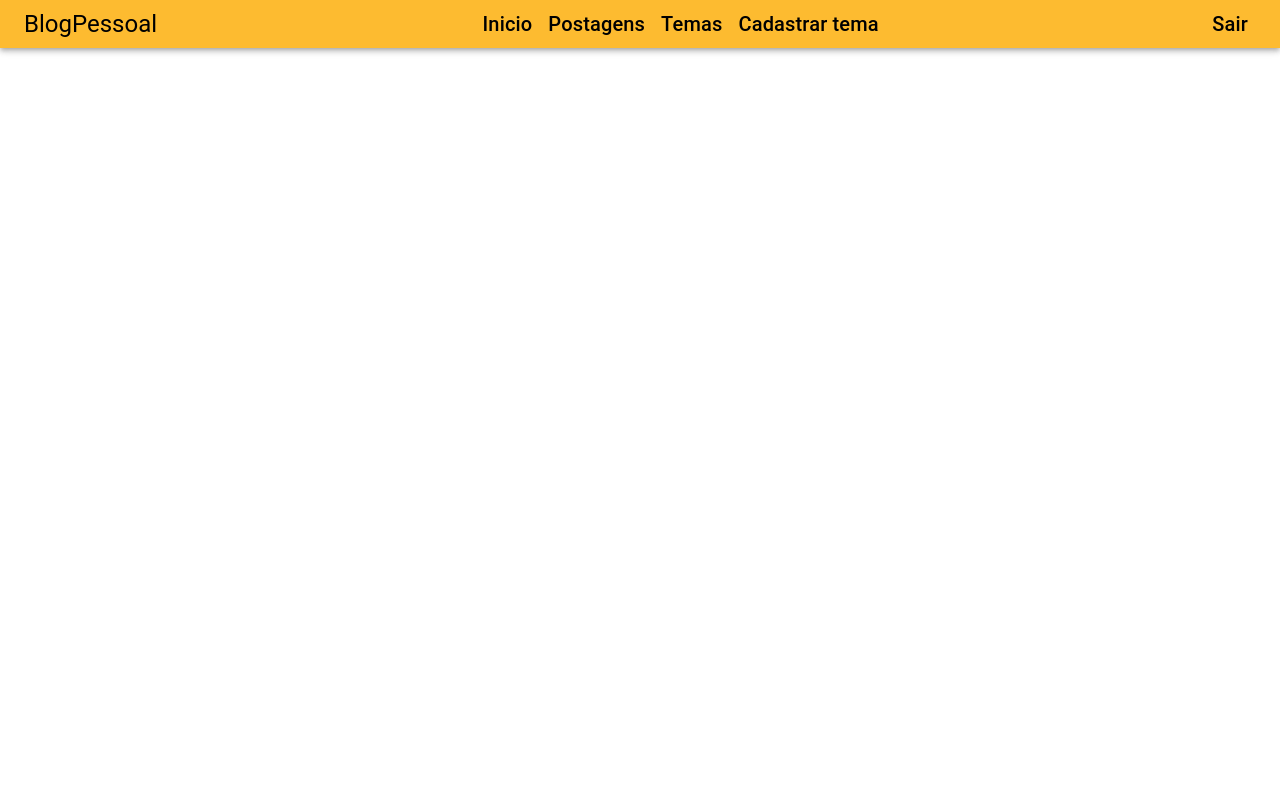
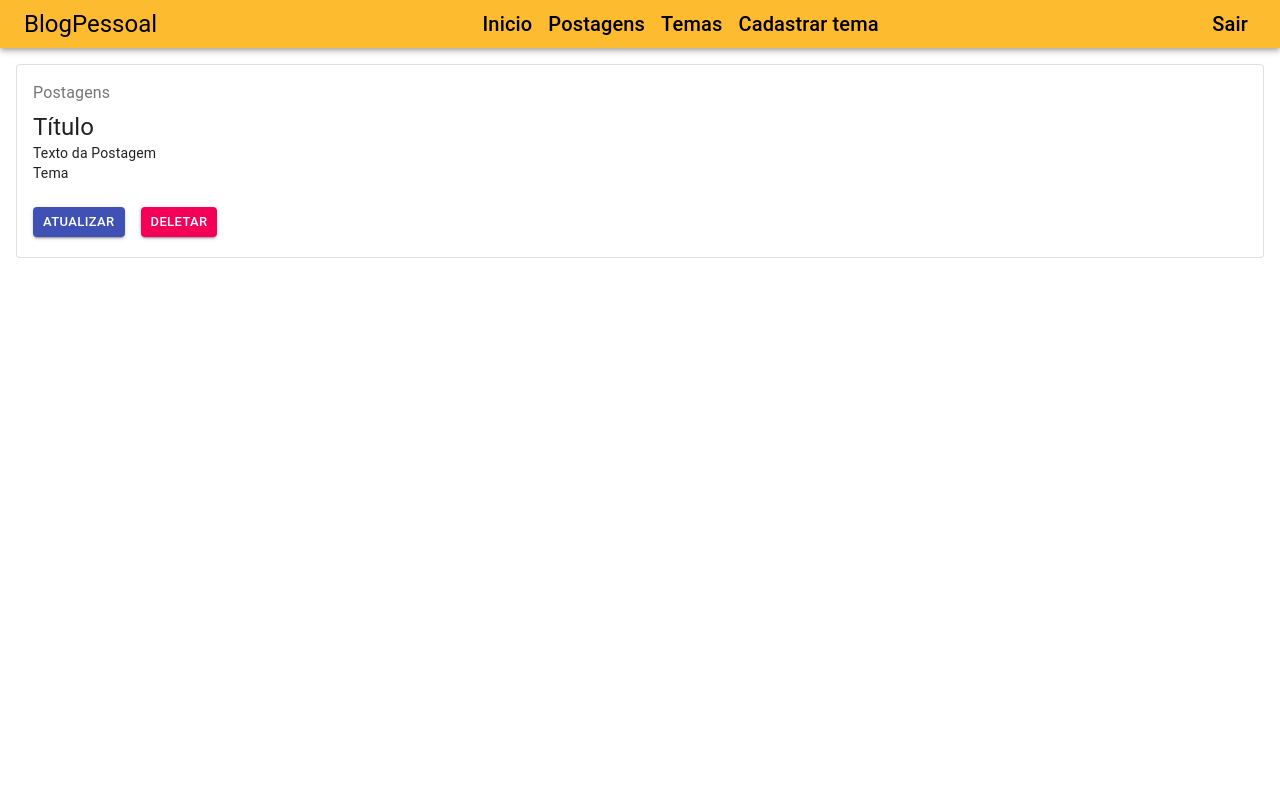
Before and after one commit to kayqueG/Blog-Pessoal-React-, a React (Create React App) app: page /posts in a window 1280 px wide. Shown: the top 800 px of the page. Built offline with nearby package versions, Linux system fonts and the light colour scheme.

Commit message:
create posttab and add get themes

```diff
--- a/package.json
+++ b/package.json
@@ -5,6 +5,7 @@
   "dependencies": {
     "@material-ui/core": "^4.12.3",
     "@material-ui/icons": "^4.11.2",
+    "@material-ui/lab": "^4.0.0-alpha.60",
     "@testing-library/jest-dom": "^5.16.1",
     "@testing-library/react": "^12.1.2",
     "@testing-library/user-event": "^13.5.0",
--- a/src/App.tsx
+++ b/src/App.tsx
@@ -5,6 +5,9 @@
 import RegisterUser from "./pages/registerUser/RegisterUser";
 import { BrowserRouter as Router, Route, Switch } from "react-router-dom";
 import Login from "./pages/login/Login";
+import ThemeList from "./components/themes/themelist/ThemeList";
+import PostList from "./components/posts/postlist/PostList"
+
 
 function App() {
   return (
@@ -25,6 +28,12 @@
           <Route path="/cadastrousuario">
             <RegisterUser />
           </Route>
+          <Route path="/temas">
+            <ThemeList />
+          </Route>
+          <Route path="/posts">
+            <PostList/>
+          </Route>
         </div>
       </Switch>
       <Footer />
--- /dev/null
+++ b/src/components/posts/postlist/PostList.css
@@ -0,0 +1,3 @@
+.text-decorator-none{
+    text-decoration: none;
+}
--- /dev/null
+++ b/src/components/posts/postlist/PostList.tsx
@@ -0,0 +1,50 @@
+import React from 'react'
+import { Link } from 'react-router-dom'
+import { Box, Card, CardActions, CardContent, Button, Typography } from '@material-ui/core';
+import './PostList.css';
+
+function PostList() {
+
+  return (
+    <>
+      <Box m={2} >
+        <Card variant="outlined">
+          <CardContent>
+            <Typography color="textSecondary" gutterBottom>
+              Postagens
+            </Typography>
+            <Typography variant="h5" component="h2">
+              Título
+            </Typography>
+            <Typography variant="body2" component="p">
+              Texto da Postagem
+            </Typography>
+            <Typography variant="body2" component="p">
+              Tema
+            </Typography>
+          </CardContent>
+          <CardActions>
+            <Box display="flex" justifyContent="center" mb={1.5}>
+
+              <Link to="" className="text-decorator-none" >
+                <Box mx={1}>
+                  <Button variant="contained" className="marginLeft" size='small' color="primary" >
+                    atualizar
+                  </Button>
+                </Box>
+              </Link>
+              <Link to="" className="text-decorator-none">
+                <Box mx={1}>
+                  <Button variant="contained" size='small' color="secondary">
+                    deletar
+                  </Button>
+                </Box>
+              </Link>
+            </Box>
+          </CardActions>
+        </Card>
+      </Box>
+    </>)
+}
+
+export default PostList;
--- /dev/null
+++ b/src/components/posts/posttab/PostTab.css
@@ -0,0 +1,3 @@
+.title{
+    font-weight: bold;
+}
--- /dev/null
+++ b/src/components/posts/posttab/PostTab.tsx
@@ -0,0 +1,35 @@
+import React, {useState} from 'react'
+import { AppBar, Tab, Tabs, Typography, Box } from '@material-ui/core';
+import { TabContext, TabPanel } from '@material-ui/lab';
+import PostList from '../postlist/PostList';
+import './PostTab.css';
+
+
+function PostTab() {
+    const [value, setValue] = useState('1')
+    function handleChange(event: React.ChangeEvent<{}>, newValue: string){
+        setValue(newValue);
+    }
+  return (
+    <>
+      <TabContext value={value}>
+        <AppBar position="static">
+          <Tabs centered indicatorColor="secondary" onChange={handleChange}>
+            <Tab label="Todas as postagens" value="1"/>
+            <Tab label="Sobre-nós" value="2" />
+          </Tabs>
+        </AppBar>
+        <TabPanel value="1" >
+          <Box display="flex" flexWrap="wrap" justifyContent="center">
+            <PostList />
+          </Box>
+        </TabPanel>
+        <TabPanel value="2">
+          <Typography variant="h5" gutterBottom color="textPrimary" component="h5" align="center" className="title">Sobre-nós</Typography>
+          <Typography variant="body1" gutterBottom color="textPrimary" align="justify">Lorem ipsum, dolor sit amet consectetur adipisicing elit. Dignissimos ut eveniet natus totam et, voluptate dicta tempore alias, odio nobis non eius cupiditate minima inventore pariatur! Ipsum itaque consectetur voluptatibus. Lorem ipsum dolor sit amet consectetur adipisicing elit. Quo velit consequuntur suscipit fugiat, nam quis quod quaerat veritatis et, vel ratione beatae, facere neque! Quo animi porro voluptate saepe deleniti? Lorem ipsum dolor sit amet consectetur adipisicing elit. Inventore adipisci, officia aut quidem dolorum deserunt iure dolorem doloribus velit nobis quas consequatur at ullam odit, nesciunt est nulla nihil excepturi!</Typography>
+        </TabPanel>
+      </TabContext>
+    </>
+  );
+}
+export default PostTab;
--- /dev/null
+++ b/src/components/themes/themelist/ThemeList.css
@@ -0,0 +1,3 @@
+.text-decorator-none{
+    text-decoration: none;
+}
--- /dev/null
+++ b/src/components/themes/themelist/ThemeList.tsx
@@ -0,0 +1,46 @@
+import React from "react";
+import { Link } from "react-router-dom";
+import { Box, Card, CardActions, CardContent, Button, Typography } from '@material-ui/core';
+import "./ThemeList.css";
+
+function ThemeList() {
+
+    return (
+      <>
+        <Box m={2} >
+          <Card variant="outlined">
+            <CardContent>
+              <Typography color="textSecondary" gutterBottom>
+                Tema
+              </Typography>
+              <Typography variant="h5" component="h2">
+                Minha descrição
+              </Typography>
+            </CardContent>
+            <CardActions>
+              <Box display="flex" justifyContent="center" mb={1.5} >
+
+                <Link to="" className="text-decorator-none">
+                  <Box mx={1}>
+                    <Button variant="contained" className="marginLeft" size='small' color="primary" >
+                      atualizar
+                    </Button>
+                  </Box>
+                </Link>
+                <Link to="" className="text-decorator-none">
+                  <Box mx={1}>
+                    <Button variant="contained" size='small' color="secondary">
+                      deletar
+                    </Button>
+                  </Box>
+                </Link>
+              </Box>
+            </CardActions>
+          </Card>
+        </Box>
+      </>
+    );
+  }
+
+
+  export default ThemeList;
--- a/src/pages/home/Home.tsx
+++ b/src/pages/home/Home.tsx
@@ -1,8 +1,9 @@
-import React from "react";
+import React,{useState} from "react";
 import "./Home.css";
 import { Grid, Paper, Box, Button, Typography,TextField } from "@material-ui/core";
 import Cards from "../../components/cards/Cards";
 import { Link } from "react-router-dom";
+import PostTab from "../../components/posts/posttab/PostTab";
 
 function Home() {
   return (
@@ -47,7 +48,9 @@
         <Grid item xs={5}>
           <img src="https://imgur.com/5tfOCds.png" alt="Lebron James" />
         </Grid>
-        <Grid xs={12} className="posts"></Grid>
+        <Grid xs={12} className="posts">
+          <PostTab/>
+        </Grid>
       </Grid>
     </>
   );
```
Also changed, not shown: 1 other file (tests, documents, lock files or other folders).
